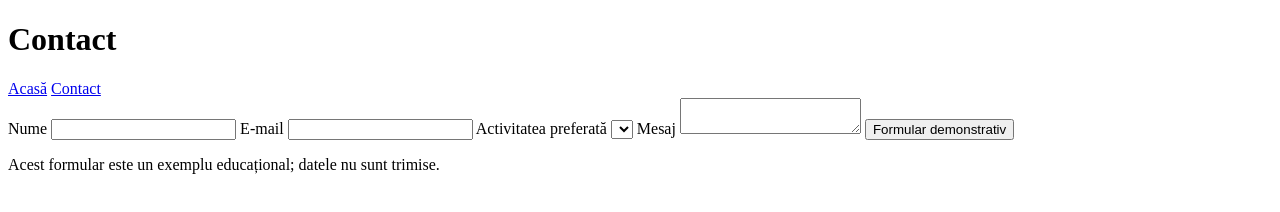
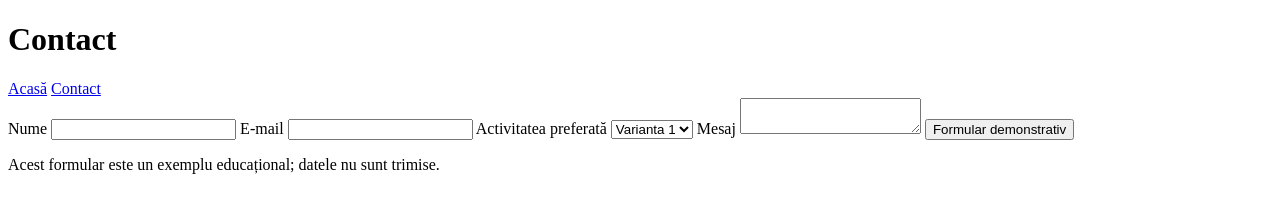
Before and after one commit to stefaniga/ewd-2026-id, a plain HTML site: page contact.html in a window 1280 px wide. Drawn offline with Linux system fonts and the light colour scheme.

Commit message:
updates-v3

```diff
--- a/contact.html
+++ b/contact.html
@@ -39,9 +39,9 @@
       <label for="activitate">Activitatea preferată</label>
       <!-- select cu id și name, și 3 option cu valori adaptate temei -->
       <select id="activitate" name="activitate">
-        <option><!-- Varianta 1 --></option>
-        <option><!-- Varianta 2 --></option>
-        <option><!-- Varianta 3 --></option>
+        <option>Varianta 1 </option>
+        <option>Varianta 2</option>
+        <option>Varianta 3</option>
       </select>
 
       <!-- Câmp Mesaj -->
```
